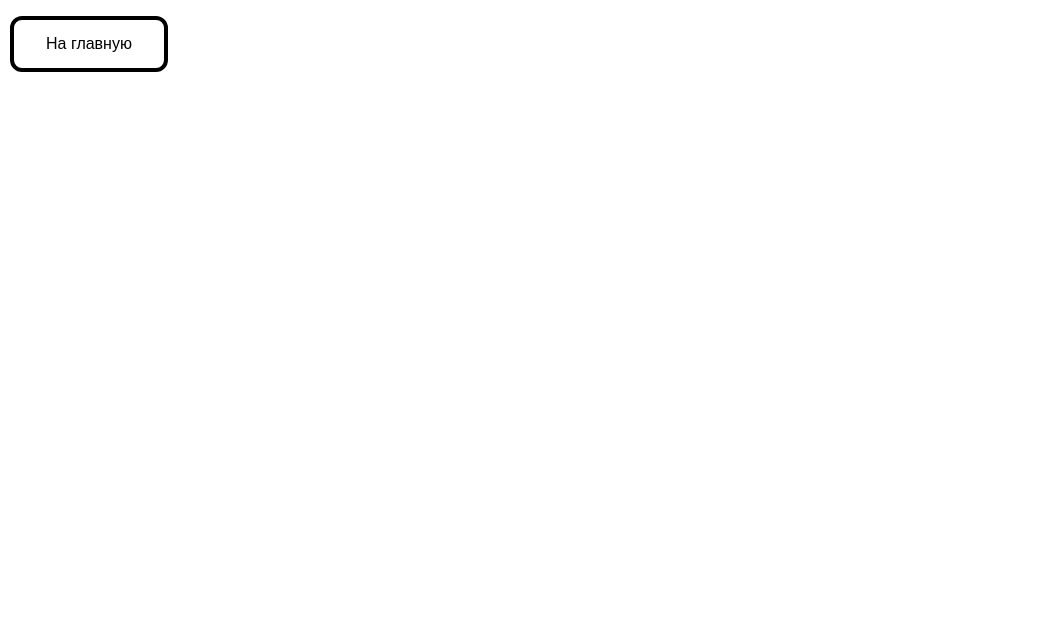
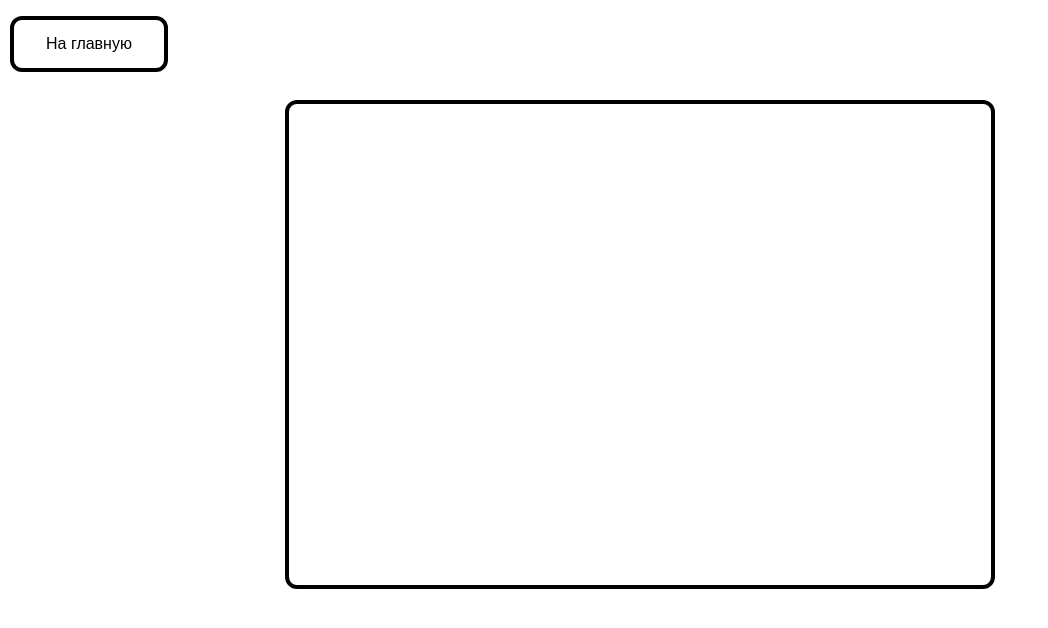
Before and after one commit to kleprer/diary, a Next.js app: page /auth in a window 1280 px wide. Shown: the top 628 px of the page, without its empty margins (0-1048 px from the left). Built offline with nearby package versions, Linux system fonts and the light colour scheme; a web font is replaced by a local one.

Commit message:
adding authwindow component to /auth

```diff
--- a/app/auth/page.js
+++ b/app/auth/page.js
@@ -1,9 +1,11 @@
+import AuthWindow from "@/components/AuthWindow";
 import NavbarAuth from "@/components/NavbarAuth";
 
 export default function Auth() {
     return (
         <>
         <NavbarAuth />
+        <AuthWindow />
         </>
     )
 }
--- a/components/AuthWindow.jsx
+++ b/components/AuthWindow.jsx
@@ -2,9 +2,9 @@ import React from 'react'
 
 const AuthWindow = () => {
   return (
-    <>
+    <div className="w-[710px] h-[489px] border-black border-4 rounded-xl m-auto mt-[20px]">
 
-    </>
+    </div>
   )
 }
 
```
